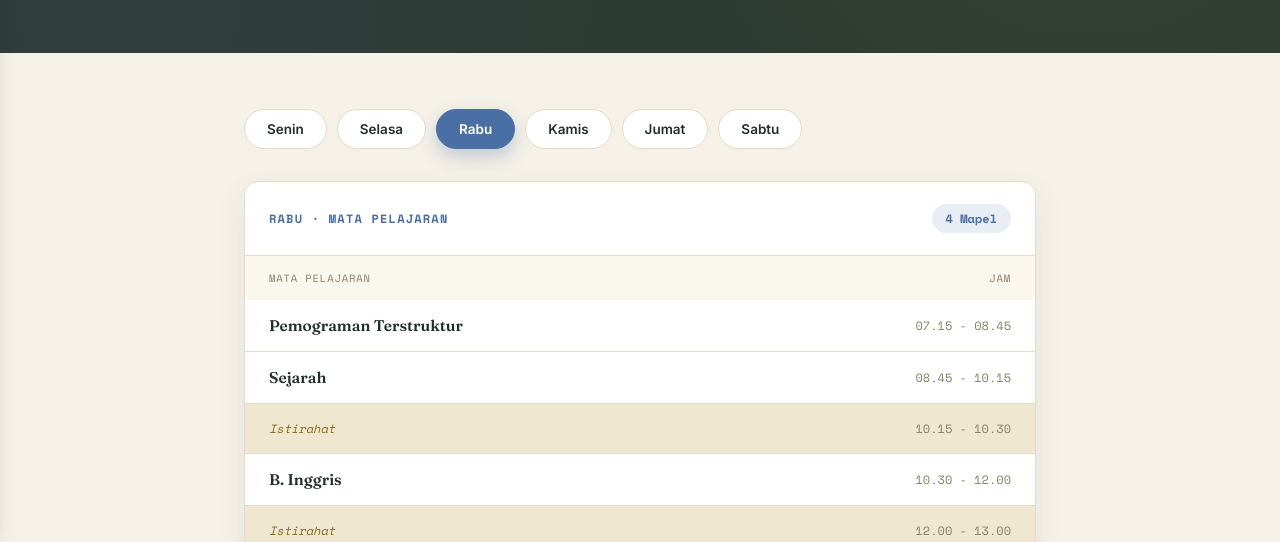
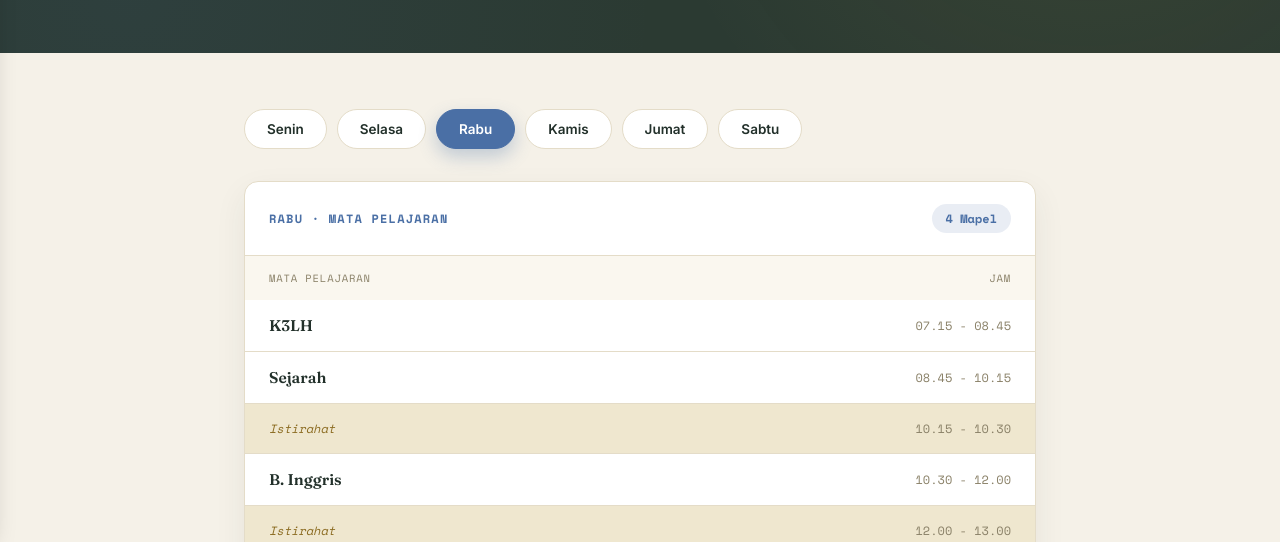
Before and after one commit to RaacodexDev/XPPLG1, a plain HTML site: page jadwal-mapel.html in a window 1280 px wide. Shown: the part 258-800 px from the top of the page. Drawn offline with nearby package versions, Linux system fonts and the light colour scheme.

Commit message:
Update jadwal-mapel.html

```diff
--- a/jadwal-mapel.html
+++ b/jadwal-mapel.html
@@ -936,7 +936,7 @@
       { jam: "13.00 - 14.30", mapel: "Matematika" }
     ],
     3: [
-      { jam: "07.15 - 08.45", mapel: "Pemograman Terstruktur" },
+      { jam: "07.15 - 08.45", mapel: "K3LH" },
       { jam: "08.45 - 10.15", mapel: "Sejarah" },
       { jam: "10.15 - 10.30", mapel: "Istirahat", istirahat: true },
       { jam: "10.30 - 12.00", mapel: "B. Inggris" },
```
